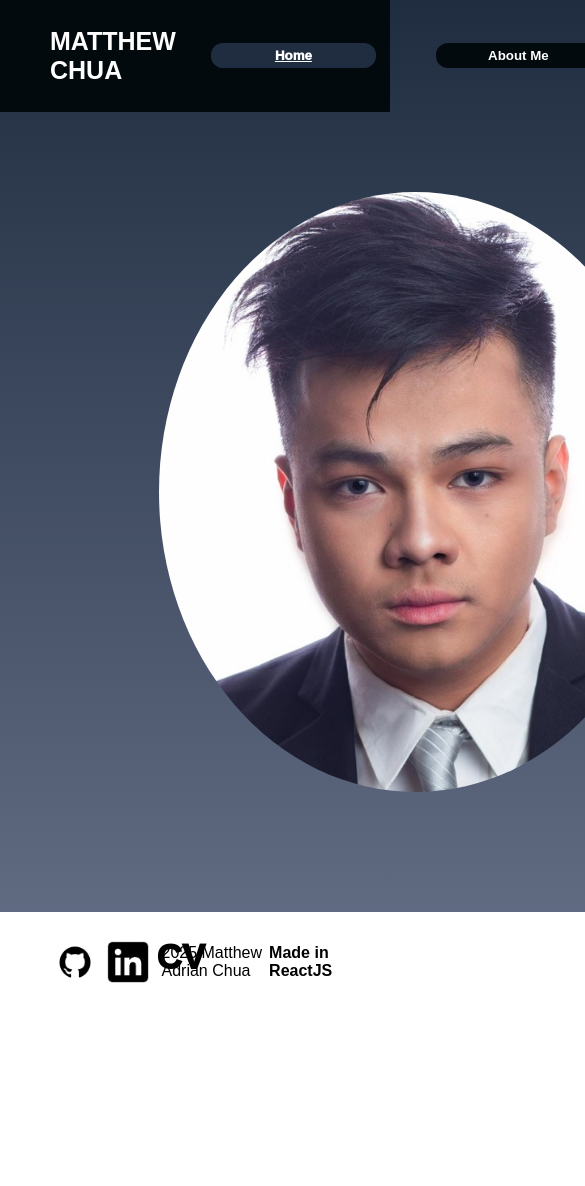
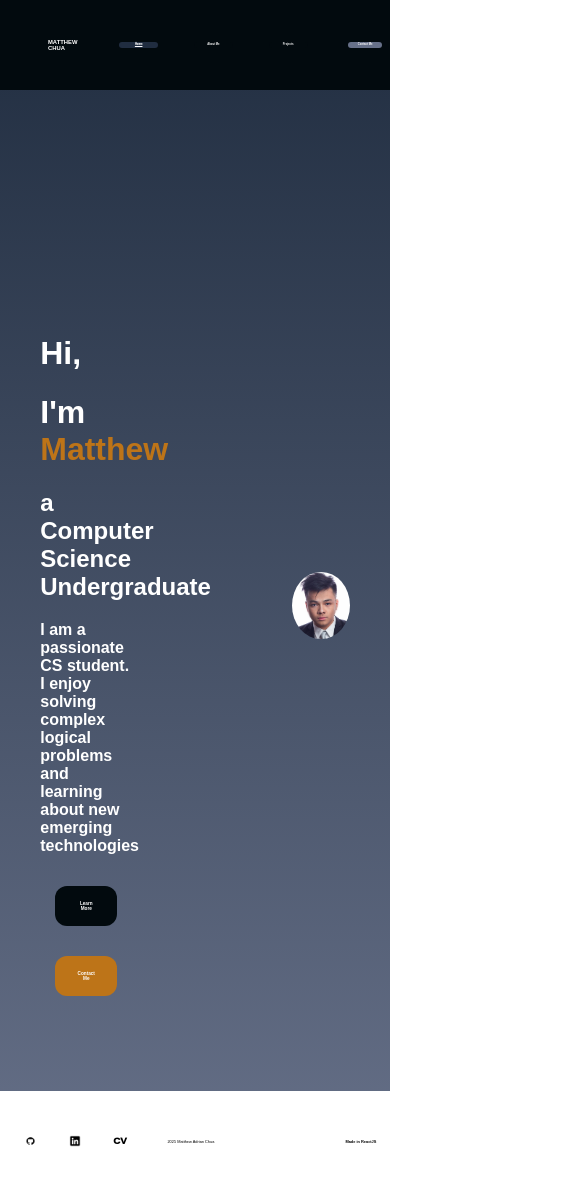
Before and after one commit to MatthewAdrianChua/portfolio, a React (Vite) app: page / in a window 390 px wide. Shown: the top 1186 px of the page, 585 px wide, since content can reach past the window. Before the commit the page ends 1012 px from the top, so only its background shows below. Built offline with nearby package versions, Linux system fonts and the light colour scheme.

Commit message:
fixed mobile formatting issues

```diff
--- a/src/Footer.jsx
+++ b/src/Footer.jsx
@@ -7,7 +7,7 @@ function Footer(){
                 <h5 id="footerCV" onClick={() => window.open("https://drive.google.com/file/d/1r8ID-Q_JGlnuR1BFxSAOf-2ytXRrbg2K/view?usp=sharing", "_blank")}>CV</h5>
             </div>
             <p id="footerText">{new Date().getFullYear()} Matthew Adrian Chua</p>
-            <p> Made in ReactJS </p>
+            <p id="madeIn"> Made in ReactJS </p>
         </footer>
     );
 }
--- a/src/index.css
+++ b/src/index.css
@@ -27,61 +27,67 @@ body{
   justify-content: space-between;
   align-items: center;
   box-shadow: 0 50vh 0 50vh white;
-  padding-right: 50px;
-  padding-left: 50px;
+  padding-right: 3.5vw;
+  padding-left: 2vw;
 }
 
 #footerText{
   font-weight: 500;
+  font-size: 1vw;
+  width: 20%;
 }
 
 #footerIcons{
   display: flex;
   justify-content: space-between;
-  width: 200px;
+  width: 15%;
 }
 
 .footerIcon{
-  height: 50px;
-  width: 50px;
+  height: 23%;
+  width: 23%;
   cursor: pointer;
+  margin: 1rem;
 }
 
 #footerCV{
   font-weight: 1000;
-  font-size: 35px;
-  height: 50px;
-  width: 5px;
+  font-size: 2.5vw;
+  height: 23%;
+  width: 23%;
   padding: 0px;
-  margin: 0px;
+  margin: 1rem;
   cursor: pointer;
+}
+
+#madeIn{
+  font-size: 1vw;
 }
 
 /*------------------------------------------*/
 
 #matthew{
-  margin-left: 50px;
+  margin-left: 3rem;
   font-weight: 700;
   color: white;
-  font-size: 25px;
+  font-size: 1.5vw;
   cursor: pointer;
 }
 
 #navBar{
   list-style-type: none;
-  margin-right: 60px;
-  padding: 5px;
+  margin-right: 0;
+  padding: 1rem;
   overflow: hidden;
   display: flex;
   justify-content: space-between;
+  width: 90%;
 }
 
 .navLinks{
-  margin-left: 30px;
-  margin-right: 30px;
-  padding-left: 40px;
-  padding-right: 40px;
-  height: 25px;
+  margin-left: 1rem;
+  margin-right: 1rem;
+  height: 1.5vw;
   border-radius: 12px;
   background-color: #020A0E;
   color: white;
@@ -89,7 +95,9 @@ body{
   border: none;
   cursor: pointer;
   text-decoration: none;
-  width: 165px;
+  width: 10vw;
+  font-size: .7vw;
+  align-items: center;
 }
 
 .navLinks:hover{
@@ -117,38 +125,43 @@ body{
 
 #activeContact{
   text-decoration: underline;
-  margin-right: 50px;
   background-color: #BD7418;
   color: white;
   font-weight: 1000;
-  width: 165px;
+  width: 10vw;
+  font-size: .7vw;
+  margin-right: 2vw;
 }
 
 #contact{
-  margin-right: 50px;
+  margin-right: 2vw;
   background-color: #677189;
   color: white;
-  width: 165px;
+  width: 10vw;
+  font-size: .7vw;
+  align-items: center;
 }
 
 #contact:hover{
   background-color: #BD7418;
   color: white;
+  align-items: center;
 }
 
 /*------------------------------------------*/
 
 #mainContainer{
-  margin: 50px;
+  margin: 5rem;
   display: flex;
   justify-content:center;
-  height: 700px;
+  height: 100%;
 }
 
 #mainTextContainer{
   color: white;
-  margin-right: 270px;
-  margin-top: 150px;
+  margin-right: 10rem;
+  margin-top: 9rem;
+  width: 40%;
 }
 
 #name{
@@ -156,10 +169,11 @@ body{
 }
 
 #profilePic{
-  height: 600px;
-  width: 550px;
+  height: 25%;
+  width: 25%;
   border-radius: 50%;
   margin-top: 30px;
+  align-self: center;
 }
 
 .landingPageButton{
@@ -170,6 +184,7 @@ body{
   margin: 15px;
   font-weight: 600;
   border: none;
+  font-size: 1.2vw;
 }
 
 #resumeButton{
@@ -209,26 +224,26 @@ body{
   flex-direction: column;
   background-color: #020A0E;
   border-right: solid #020A0E;
-  min-width: 250px;
+  width: 17%;
 }
 
 #verticalLineAbout{
-  margin-left: 50px;
+  margin-left: 2rem;
   margin-top: 50px;
   margin-bottom: 50px;
-  border-right: 6px solid #e2e2e2;
+  border-right: .5vw solid #e2e2e2;
 }
 
 #aboutPic{
-  height: 270px;
-  width: 200px;
+  height:25%;
+  width: 70%;
   border-radius: 12px;
   margin-top: 30px;
-  margin-left: 25px;
+  align-self: center;
 }
 
 .contactHeader{
-  margin-left: 90px;
+  align-self: center;
 }
 
 .horizontalLineProfile{
@@ -242,23 +257,29 @@ body{
   margin-right: 10px;
 }
 
+.contactInfo{
+  font-size: .7vw;
+  align-self: center;
+}
+
 .icon{
-  height: 25px;
-  margin-top: 15px;
+  height: 35%;
+  width: 12%;
+  align-self: center;
 }
 
 .contactButtons{
   border-radius: 12px;
   height: 30px;
-  width: 150px;
+  width: 50%;
   border: none;
   font-weight: 700;
-  font-size: 15px;
-  margin-left: 50px;
+  font-size: .8vw;
   margin-top: 10px;
   cursor: pointer;
   background-color: #677189;
   color: #e2e2e2;
+  align-self: center;
 }
 
 .contactButtons:hover{
@@ -278,16 +299,18 @@ body{
 }
 
 #credentialContainer{
-  margin-left: 100px;
-  padding-right: 150px;
+  margin-left: 6vw;
+  padding-right: 7vw;
   padding-bottom: 100px;
   padding-top: 50px;
   color: #e2e2e2;
+  width: 80%;
 }
 
 .aboutHeader{
   color: #BD7418;
   font-weight: 1000;
+  font-size: 1.5vw;
 }
 
 #firstRowCredentials{
@@ -297,9 +320,11 @@ body{
 }
 
 #verticalLineCredential{
-  border-left: 6px solid #e2e2e2;
+  border-left: .5vw solid #e2e2e2;
   margin-top: 5px;
-  margin-bottom: 5px
+  margin-bottom: 5px;
+  margin-left: 2vw;
+  margin-right: 2vw;
 }
 
 #secondRowCredentials{
@@ -310,6 +335,7 @@ body{
 #certifications{
   margin-top: 100px;
   max-width: 436px;
+  margin-right: 5rem;
 }
 
 #myProjects{
@@ -318,19 +344,20 @@ body{
   right: 0;
   height: 250px;
   width: 750px;
-  font-size: 60px;
+  font-size: 2.5vw;
   display: flex;
   justify-content: end;
   align-items: end;
   font-weight: 300;
   margin-right: 25px;
+  margin-left: 5rem;
   cursor:pointer ;
 }
 
 /*------------------------------------------*/
 .projectsHorizontalLine{
   border-top: 3px solid #e2e2e2;
-  margin: 50px;
+  margin: 2.5vw;
 }
 
 #projectsMainContainer{
@@ -341,33 +368,34 @@ body{
 
 .project{
   display: flex;
-  margin-left: 100px;
-  margin-right: 100px;
+  margin-left: 7vw;
+  margin-right: 7vw;
 }
 
 .projectContainerLeft{
   display: flex;
   flex-direction: column;
+  width: 100%;
 }
 
 .projectTitle{
   font-weight: 1000;
   color: #BD7418;
+  font-size: 1.5vw;
 }
 
 .keywords{
   font-weight: 1000;
-  font-size: 15px;
+  font-size: .9vw;
   color: #e2e2e2;
 }
 
 .projectImage{
-  height: 300px;
-  width: 550px
+  height: 60%;
+  width: 90%;
 }
 
 .projectsVerticalLine{
-  margin-left: 50px;
   border-left: 3px solid #020A0E;
 }
 
@@ -377,10 +405,16 @@ body{
   margin-top: 20px;
   margin-left: 30px;
   justify-content: space-around;
+  width: 140%;
 }
 
 .projectDescription{
   color: #e2e2e2;
+  font-size: .9vw;
+}
+
+.projectDescriptionText{
+  font-size: .8vw;
 }
 
 .projectButtons{
@@ -388,27 +422,33 @@ body{
   justify-content: space-around;
   align-items: center;
   margin-top: 20px;
+  width: 100%;
+  align-self: center;
+  margin-left: 2vw;
+  margin-right: 2vw;
 }
 
 .projectWebsite{
   border-radius: 12px;
-  height: 40px;
-  width: 200px;
+  height: 2.5vw;
+  width: 25%;
   border: none;
   font-weight: 700;
   background-color: #020A0E;
   color: #e2e2e2;
   border: none;
+  font-size: .8vw;
 }
 
 .projectGithub{
   border-radius: 12px;
-  height: 40px;
-  width: 200px;
+  height: 2.5vw;
+  width: 25%;
   font-weight: 700;
   background-color: #020A0E;
   color: #e2e2e2;
   border: none;
+  font-size: .8vw;
 }
 
 .projectWebsite:hover{
@@ -422,13 +462,14 @@ body{
 }
 
 #analyze{
-  height: 400px;
+  height: 80%;
+
 }
 
 /*------------------------------------------*/
 
 #contactMainContainer{
-  min-height: 750px;
+  min-height: 45vw;
   margin-top: 20px;
   display: flex;
   flex-direction: column;
@@ -438,14 +479,14 @@ body{
 
 #contactFirstLine{
   color: #020A0E;
-  font-size: 45px;
+  font-size: 2.5vw;
 }
 
 #contactButton{
   border-radius: 12px;
-  height: 80px;
-  width: 220px;
-  font-size: 45px;
+  height: 100%;
+  width: 12%;
+  font-size: 2.5vw;
   background: transparent;
   border: none;
   color: #BD7418;
@@ -458,11 +499,11 @@ body{
 }
 
 #contactEmail{
-  height: 80px;
-  font-size: 45px;
+  height: 100%;
+  font-size: 2.5vw;
   background: transparent;
   border: none;
-  width: 970px;
+  width: 64%;
   color: #e2e2e2;
   font-weight: 1000;
   cursor: pointer;
@@ -474,7 +515,7 @@ body{
 }
 
 #contactSecondLine{
-  font-size: 35px;
+  font-size: 2vw;
 }
 
 
@@ -482,6 +523,7 @@ body{
   opacity: 0;
   transition: opacity 0.5s ease;
   color: #e2e2e2;
+  font-size: 1.4vw;
 }
 
 #notification.visible{
```
Also changed, not shown: src/About.jsx (+16 -16 lines).
